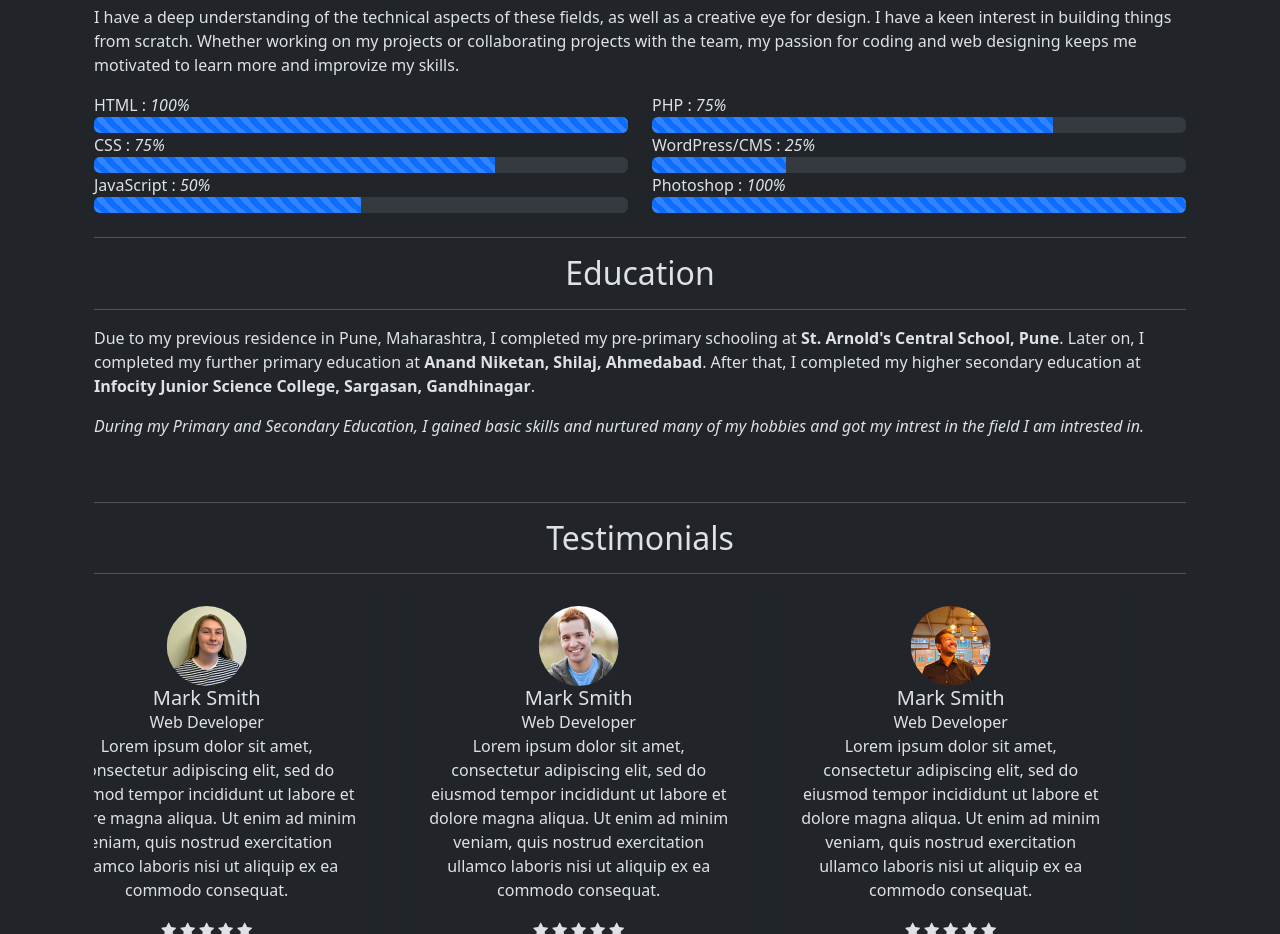
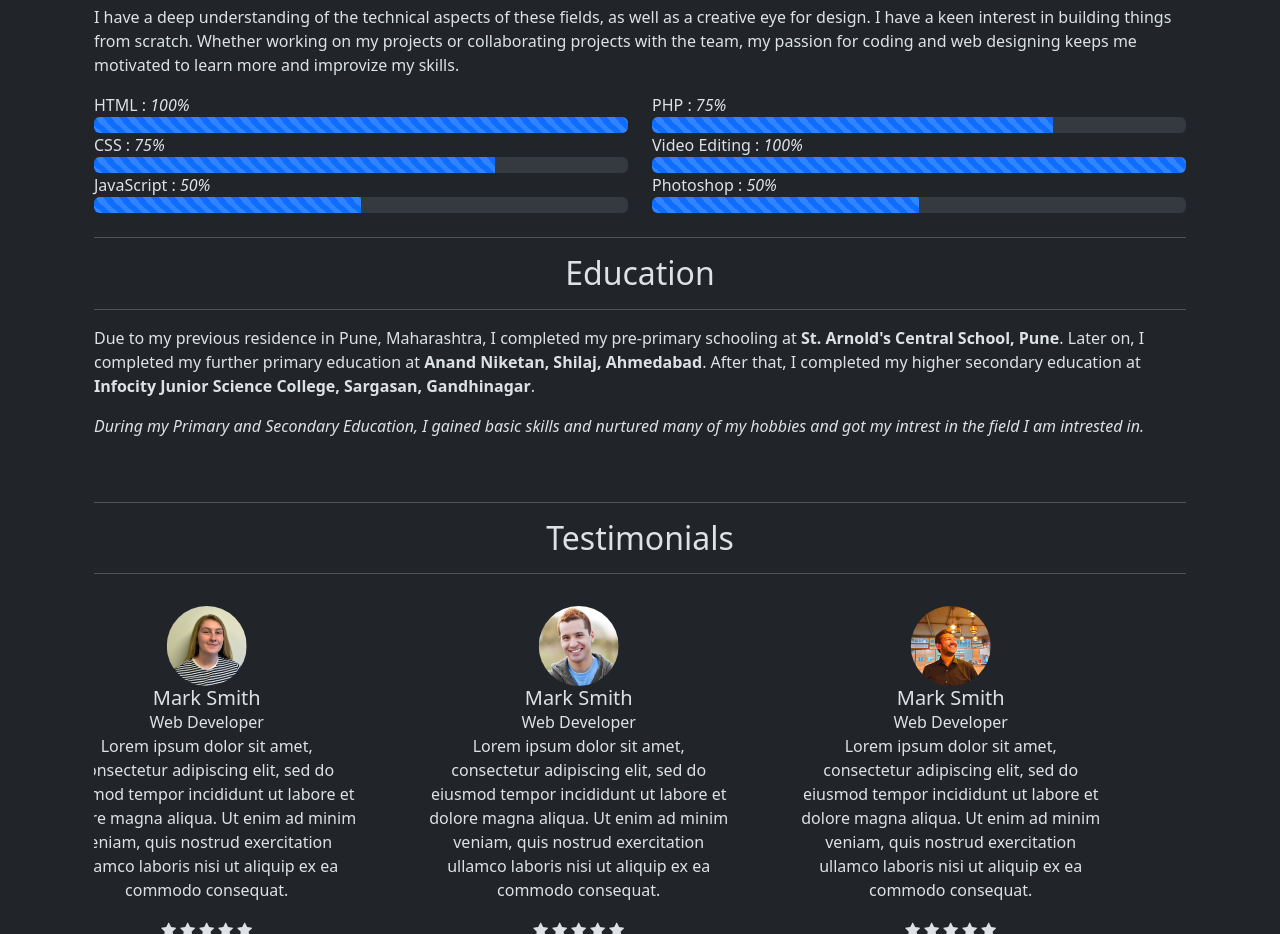
Before and after one commit to MeGH2711/meghthebaadal.com, a plain HTML site: page index.html in a window 1280 px wide. Shown: the part 1320-2254 px from the top of the page. Drawn offline with nearby package versions, Linux system fonts and the light colour scheme.

Commit message:
Made Changes to Skill Section

```diff
--- a/index.html
+++ b/index.html
@@ -46,7 +46,7 @@
       <div class="collapse navbar-collapse" id="navbarSupportedContent">
         <ul class="navbar-nav me-auto mb-2 mb-lg-0">
           <li class="nav-item">
-            <a class="nav-link active" aria-current="page" href="#">Home</a>
+            <a class="nav-link active" aria-current="page" href="index.html">Home</a>
           </li>
           <li class="nav-item">
             <a class="nav-link" href="gallery.html">Photos</a>
@@ -165,14 +165,14 @@
               <div class="progress-bar progress-bar-striped progress-bar-animated w-75"></div>
             </div>
             <!--WordPress/CMS-->
-            <span class="skill">WordPress/CMS : <i class="val">25%</i></span>
+            <span class="skill">Video Editing : <i class="val">100%</i></span>
             <div class="progress" role="progressbar" aria-label="Basic example" aria-valuenow="75" aria-valuemin="0" aria-valuemax="100">
-              <div class="progress-bar progress-bar-striped progress-bar-animated w-25"></div>
+              <div class="progress-bar progress-bar-striped progress-bar-animated w-100"></div>
             </div>
             <!--Photoshop-->
-            <span class="skill">Photoshop : <i class="val">100%</i></span>
+            <span class="skill">Photoshop : <i class="val">50%</i></span>
             <div class="progress" role="progressbar" aria-label="Basic example" aria-valuenow="75" aria-valuemin="0" aria-valuemax="100">
-              <div class="progress-bar progress-bar-striped progress-bar-animated w-100"></div>
+              <div class="progress-bar progress-bar-striped progress-bar-animated w-50"></div>
             </div>
           </div>
         </div>
```
